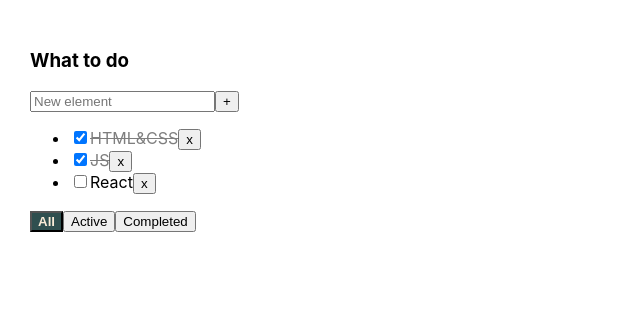
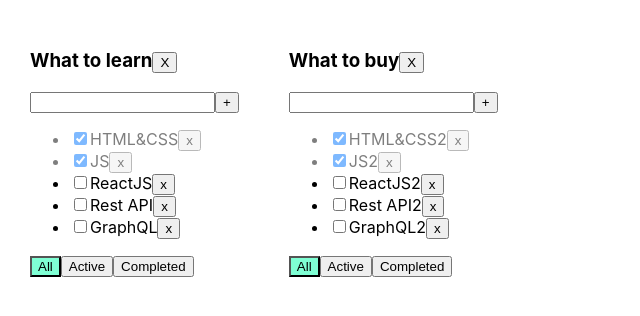
Before and after one commit to Mihancheggg/todolist, a React (Create React App) app: page / in a window 1280 px wide. Shown: the top 316 px of the page, without its empty margins (0-640 px from the left). Built offline with nearby package versions, Linux system fonts and the light colour scheme.

Commit message:
Lesson 5 finished

```diff
--- a/src/App.css
+++ b/src/App.css
@@ -1,24 +1,24 @@
 .App {
-    padding: 30px;
-    display: flex;
+  padding: 30px;
+  display: flex;
 }
 
 .App > div {
-    margin-right: 50px;
-}
-
-.isDone {
-    text-decoration: line-through;
-    opacity: 0.5;
-}
-
-.active {
-    background-color: darkslategray;
-    color: antiquewhite;
-    font-weight: 700;
+  margin-right: 50px;
 }
 
 .error {
-    border: 2px solid red;
-    outline: none;
+  border: red 1px solid;
 }
+
+.error-message {
+  color: red;
+}
+
+.active-filter {
+  background-color: aquamarine;
+}
+
+.is-done {
+  opacity: 0.5;
+}
--- a/src/App.tsx
+++ b/src/App.tsx
@@ -1,71 +1,127 @@
 import React, {useState} from 'react';
 import './App.css';
-import {TaskType, ToDoList} from './ToDoList';
+import {Todolist} from './Todolist';
 import {v1} from 'uuid';
 
-//CRUD: create, read, update, delete
+export type FilterValuesType = 'all' | 'active' | 'completed';
 
-export type FilterValuesType = 'all' | 'active' | 'completed'
+export type TodolistsType = {
+    id: string;
+    title: string;
+    filter: FilterValuesType
+}
 
 function App() {
 
-    //BLL: business logic layer
+    let todolistID1 = v1();
+    let todolistID2 = v1();
 
-    // let Tasks1: Array<TaskType> = [
-    //     {id: 1, title: "HTML&CSS", isDone: true},
-    //     {id: 2, title: "JS", isDone: true},
-    //     {id: 3, title: "React", isDone: false},
-    // ]
-    // const Tasks2: Array<TaskType> = [
-    //     {id: 4, title: "Meat", isDone: true},
-    //     {id: 5, title: "Fish", isDone: false},
-    //     {id: 6, title: "Milk", isDone: false},
-    //     {id: 7, title: "Honey", isDone: false},
-    // ]
+    let [todolists, setTodolists] = useState<Array<TodolistsType>>([
+        {id: todolistID1, title: 'What to learn', filter: 'all'},
+        {id: todolistID2, title: 'What to buy', filter: 'all'},
+    ])
 
-    const [Tasks1, setTasks1] = useState<Array<TaskType>>([
-        {id: v1(), title: 'HTML&CSS', isDone: true},
-        {id: v1(), title: 'JS', isDone: true},
-        {id: v1(), title: 'React', isDone: false},
-    ])
-    const [filter, setFilter] = useState<FilterValuesType>('all')
+    let [tasks, setTasks] = useState({
+        [todolistID1]: [
+            {id: v1(), title: 'HTML&CSS', isDone: true},
+            {id: v1(), title: 'JS', isDone: true},
+            {id: v1(), title: 'ReactJS', isDone: false},
+            {id: v1(), title: 'Rest API', isDone: false},
+            {id: v1(), title: 'GraphQL', isDone: false},
+        ],
+        [todolistID2]: [
+            {id: v1(), title: 'HTML&CSS2', isDone: true},
+            {id: v1(), title: 'JS2', isDone: true},
+            {id: v1(), title: 'ReactJS2', isDone: false},
+            {id: v1(), title: 'Rest API2', isDone: false},
+            {id: v1(), title: 'GraphQL2', isDone: false},
+        ]
+    });
 
-    const removeTask = (taskID: string) => {
-        const filteredTasks = Tasks1.filter(task => task.id !== taskID);
-        setTasks1(filteredTasks);
+    // let [todolists, setTodolists] = useState<Array<TodolistsType>>([
+    //     {id: v1(), title: 'What to learn', filter: 'all'},
+    //     {id: v1(), title: 'What to buy', filter: 'all'},
+    // ])
+    //
+    //
+    // let [tasks, setTasks] = useState([
+    //     {id: v1(), title: 'HTML&CSS', isDone: true},
+    //     {id: v1(), title: 'JS', isDone: true},
+    //     {id: v1(), title: 'ReactJS', isDone: false},
+    //     {id: v1(), title: 'Rest API', isDone: false},
+    //     {id: v1(), title: 'GraphQL', isDone: false},
+    // ]);
+
+    //let [filter, setFilter] = useState<FilterValuesType>('all');
+
+
+    function removeTask(todolistID: string, taskID: string) {
+        let filteredTasks = tasks[todolistID].filter(t => t.id !== taskID);
+        setTasks({...tasks, [todolistID]: filteredTasks});
     }
 
-    let tasksForRender = Tasks1
-    if (filter === 'active') {
-        tasksForRender = Tasks1.filter(item => !item.isDone);
-    }
-    if (filter === 'completed') {
-        tasksForRender = Tasks1.filter(item => item.isDone);
+    const removeTodolist = (todolistID: string) => {
+        setTodolists([...todolists.filter(item=>item.id !== todolistID) ])
+        delete (tasks[todolistID])
     }
 
-    const addTask = (title: string) => {
-        const newTask: TaskType = {
-            id: v1(),
-            title: title,
-            isDone: false,
-        }
-        setTasks1([newTask, ...Tasks1])
-    }
-    const changeToDoListFilter = (filter: FilterValuesType) => {
-        setFilter(filter);
-    }
-    const changeTaskStatus = (taskID: string, isDone: boolean) => {
-        setTasks1(Tasks1.map(t => t.id === taskID ? {...t, isDone: isDone} : t))
+    function addTask(todolistID: string, title: string) {
+        let task = {id: v1(), title: title, isDone: false};
+        let newTasks = {...tasks, [todolistID]: [task, ...tasks[todolistID]]};
+        setTasks(newTasks);
     }
 
-    //UI: user interface
+    function changeStatus(todolistID: string, taskId: string, isDone: boolean) {
+        // let task = tasks[todolistID].find(t => t.id === taskId);
+        // if (task) {
+        //     task.isDone = isDone;
+        // }
+        //setTasks([...tasks])
+
+        setTasks({
+            ...tasks,
+            [todolistID]: tasks[todolistID].map(el => el.id === taskId ? {...el, isDone: isDone} : el)
+        });
+    }
+
+
+    //let tasksForTodolist = tasks;
+
+    // if (filter === 'active') {
+    //     tasksForTodolist = tasks.filter(t => t.isDone === false);
+    // }
+    // if (filter === 'completed') {
+    //     tasksForTodolist = tasks.filter(t => t.isDone === true);
+    // }
+
+    function changeFilter(todolistID: string, value: FilterValuesType) {
+        setTodolists(todolists.map(item => item.id === todolistID ? {...item, filter: value} : item));
+    }
+
+
     return (
         <div className="App">
-
-            <ToDoList filter={filter} changeTaskStatus={changeTaskStatus} title={'What to do'} tasks={tasksForRender}
-                      removeTask={removeTask} changeToDoListFilter={changeToDoListFilter} addTask={addTask}/>
-            {/*<ToDoList title={"What to buy"} tasks={Tasks2}/>*/}
-
+            {todolists.map((item) => {
+                    let tasksForTodolist = tasks[item.id];
+                    if (item.filter === 'active') {
+                        tasksForTodolist = tasks[item.id].filter(t => !t.isDone);
+                    }
+                    if (item.filter === 'completed') {
+                        tasksForTodolist = tasks[item.id].filter(t => t.isDone);
+                    }
+                    return (<Todolist title={item.title}
+                                      tasks={tasksForTodolist}
+                                      removeTask={removeTask}
+                                      changeFilter={changeFilter}
+                                      addTask={addTask}
+                                      changeTaskStatus={changeStatus}
+                                      filter={item.filter}
+                                      todolistID={item.id}
+                                      key={item.id}
+                                      removeTodolist={removeTodolist}
+                    />)
+                }
+            )}
         </div>
     );
 }
--- a/src/ToDoList.tsx
+++ b/src/ToDoList.tsx
@@ -1,89 +1,98 @@
 import React, {ChangeEvent, KeyboardEvent, useState} from 'react';
 import {FilterValuesType} from './App';
 
-export type TaskType = {
-    id: string;
-    title: string;
-    isDone: boolean;
+type TaskType = {
+    id: string
+    title: string
+    isDone: boolean
 }
 
-export type ToDoListPropsType = {
-    title: string;
-    tasks: Array<TaskType>; //или TaskType[]
-    filter: FilterValuesType;
-    removeTask: (taskID: string) => void;
-    changeToDoListFilter: (filter: FilterValuesType) => void;
-    addTask: (title: string) => void;
-    changeTaskStatus: (taskID: string, isDone: boolean) => void;
+type PropsType = {
+    todolistID: string
+    title: string
+    tasks: Array<TaskType>
+    removeTask: (todolistID: string, taskId: string) => void
+    changeFilter: (todolistID: string, value: FilterValuesType) => void
+    addTask: (todolistID: string, title: string) => void
+    changeTaskStatus: (todolistID: string, taskId: string, isDone: boolean) => void
+    filter: FilterValuesType
+    removeTodolist: (todolistID: string) => void
 }
 
-export const ToDoList = (props: ToDoListPropsType) => {
+export function Todolist(props: PropsType) {
 
-    const [title, setTitle] = useState<string>('')
-    const [error, setError] = useState<boolean>(false)
-
-    const TodoListItem = props.tasks.length ? props.tasks.map((task) => {
-        const removeTask = () => props.removeTask(task.id)
-        return (
-            <li key={task.id}>
-                <input type="checkbox"
-                       checked={task.isDone}
-                       onChange={(event) => props.changeTaskStatus(task.id, event.currentTarget.checked)}/>
-                <span className={task.isDone ? 'isDone' : ''}>{task.title}</span>
-                <button onClick={removeTask}>x</button>
-            </li>
-        )
-    }): <span>Your task list is empty!</span>
+    let [title, setTitle] = useState('')
+    let [error, setError] = useState<string | null>(null)
 
     const addTask = () => {
-        if (title.trim()) {
-            props.addTask(title)
+        if (title.trim() !== '') {
+            props.addTask(props.todolistID ,title.trim());
+            setTitle('');
         } else {
-            setError(true)
+            setError('Title is required');
         }
-        setTitle('')
-    }
-
-    const getOnClickHandler = (filter: FilterValuesType) => {
-        return () => props.changeToDoListFilter(filter)
     }
 
     const onChangeHandler = (e: ChangeEvent<HTMLInputElement>) => {
-        setTitle(e.currentTarget.value);
-        error && setError(false)
+        setTitle(e.currentTarget.value)
     }
-    const onKeyDownElement = (e: KeyboardEvent<HTMLInputElement>) => e.key === 'Enter' && addTask()
 
-    return (
+    const onKeyPressHandler = (e: KeyboardEvent<HTMLInputElement>) => {
+        setError(null);
+        if (e.charCode === 13) {
+            addTask();
+        }
+    }
+
+    const onAllClickHandler = () => props.changeFilter(props.todolistID,'all');
+    const onActiveClickHandler = () => props.changeFilter(props.todolistID,'active');
+    const onCompletedClickHandler = () => props.changeFilter(props.todolistID,'completed');
+
+    const removeTodolistHandler = () => {
+        props.removeTodolist(props.todolistID)
+    }
+
+
+    return <div>
+        <h3>{props.title}<button onClick={removeTodolistHandler}>X</button></h3>
+
         <div>
-            <h3>{props.title}</h3>
-            <div>
-                <input
-                    placeholder="New element"
-                    value={title}
+            <input value={title}
                    onChange={onChangeHandler}
-                    onKeyDown={onKeyDownElement}
+                   onKeyPress={onKeyPressHandler}
                    className={error ? 'error' : ''}
             />
-                {/*e.currentTarget -> input*/}
             <button onClick={addTask}>+</button>
-                {error && <div style={{color: 'red'}}>Title is required!</div>}
+            {error && <div className="error-message">{error}</div>}
         </div>
         <ul>
-                {TodoListItem}
+            {
+                props.tasks.map(t => {
+                    const onClickHandler = () => props.removeTask(props.todolistID, t.id)
+                    const onChangeHandler = (e: ChangeEvent<HTMLInputElement>) => {
+                        props.changeTaskStatus(props.todolistID, t.id, e.currentTarget.checked);
+                    }
+
+                    return <li key={t.id} className={t.isDone ? 'is-done' : ''}>
+                        <input type="checkbox"
+                               onChange={onChangeHandler}
+                               checked={t.isDone}/>
+                        <span>{t.title}</span>
+                        <button onClick={onClickHandler}>x</button>
+                    </li>
+                })
+            }
         </ul>
         <div>
-                <button
-                    onClick={getOnClickHandler('all')}
-                    className={props.filter === 'all' ? 'active' : ''}>All
+            <button className={props.filter === 'all' ? 'active-filter' : ''}
+                    onClick={onAllClickHandler}>All
             </button>
-                <button onClick={getOnClickHandler('active')}
-                        className={props.filter === 'active' ? 'active' : ''}>Active
+            <button className={props.filter === 'active' ? 'active-filter' : ''}
+                    onClick={onActiveClickHandler}>Active
             </button>
-                <button onClick={getOnClickHandler('completed')}
-                        className={props.filter === 'completed' ? 'active' : ''}>Completed
+            <button className={props.filter === 'completed' ? 'active-filter' : ''}
+                    onClick={onCompletedClickHandler}>Completed
             </button>
         </div>
     </div>
-    );
-};
+}
```
Lines whose indentation alone changed are shown as unchanged.
